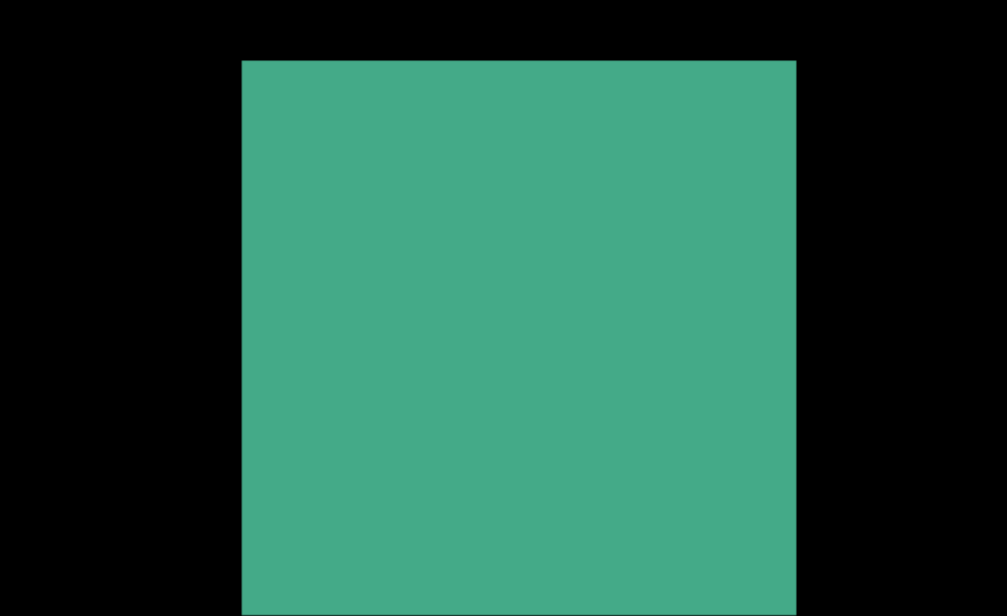
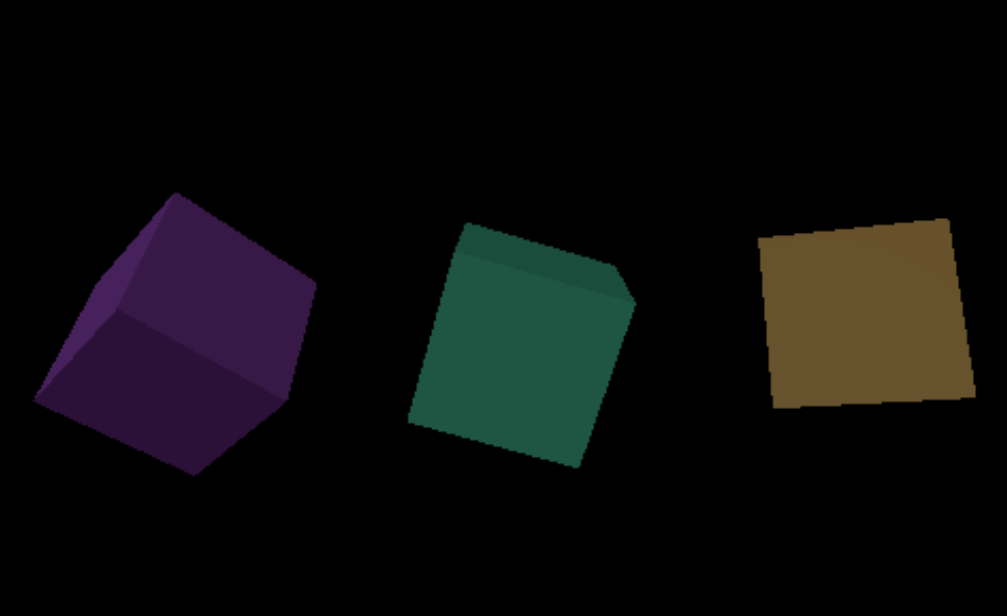
Before and after one commit to timoshuk/threejs, a website: page app/tutorial.html in a window 1280 px wide. Shown: the part 302-918 px from the top of the page, without its empty margins (121-1128 px from the left). Drawn offline with nearby package versions, Linux system fonts and the light colour scheme.

Commit message:
add three cubes

```diff
--- a/app/tutorial.html
+++ b/app/tutorial.html
@@ -28,31 +28,67 @@
 
     <!--build:js js/main.min.js -->
     <script>
-      main();
       function main() {
-        const canvas = document.getElementById("c");
+        const canvas = document.querySelector("#c");
         const renderer = new THREE.WebGLRenderer({ canvas });
-        const fov = 75,
-          aspect = 600 / 600,
-          near = 0.1,
-          far = 5,
-          camera = new THREE.PerspectiveCamera(fov, aspect, near, far);
-        camera.position.z = 2;
+
+        const fov = 75;
+        const aspect = 1; // the canvas default
+        const near = 0.1;
+        const far = 8;
+        const camera = new THREE.PerspectiveCamera(fov, aspect, near, far);
+        camera.position.z = 5;
 
         const scene = new THREE.Scene();
 
-        const boxWidth = 1,
-          boxHeight = 1,
-          boxDeppth = 1,
-          geometry = new THREE.BoxGeometry(boxWidth, boxHeight, boxDeppth);
+        {
+          const color = 0xffffff;
+          const intensity = 1;
+          const light = new THREE.DirectionalLight(color, intensity);
+          light.position.set(-1, 2, 4);
+          scene.add(light);
+        }
 
-        const material = new THREE.MeshBasicMaterial({ color: 0x44aa88 });
-        const cube = new THREE.Mesh(geometry, material);
+        const boxWidth = 1;
+        const boxHeight = 1;
+        const boxDepth = 1;
+        const geometry = new THREE.BoxGeometry(boxWidth, boxHeight, boxDepth);
 
-        scene.add(cube);
+        function makeInstance(geometry, color, x) {
+          const material = new THREE.MeshPhongMaterial({ color });
 
-        renderer.render(scene, camera);
+          const cube = new THREE.Mesh(geometry, material);
+          scene.add(cube);
+
+          cube.position.x = x;
+
+          return cube;
+        }
+
+        const cubes = [
+          makeInstance(geometry, 0x44aa88, 0),
+          makeInstance(geometry, 0x8844aa, -2),
+          makeInstance(geometry, 0xaa8844, 2)
+        ];
+
+        function render(time) {
+          time *= 0.001; // convert time to seconds
+
+          cubes.forEach((cube, ndx) => {
+            const speed = 1 + ndx * 0.1;
+            const rot = time * speed;
+            cube.rotation.x = rot;
+            cube.rotation.y = rot;
+          });
+
+          renderer.render(scene, camera);
+
+          requestAnimationFrame(render);
+        }
+        requestAnimationFrame(render);
       }
+
+      main();
     </script>
     <script src="js/lazyImg.js"></script>
     <!-- endbuild -->
```
